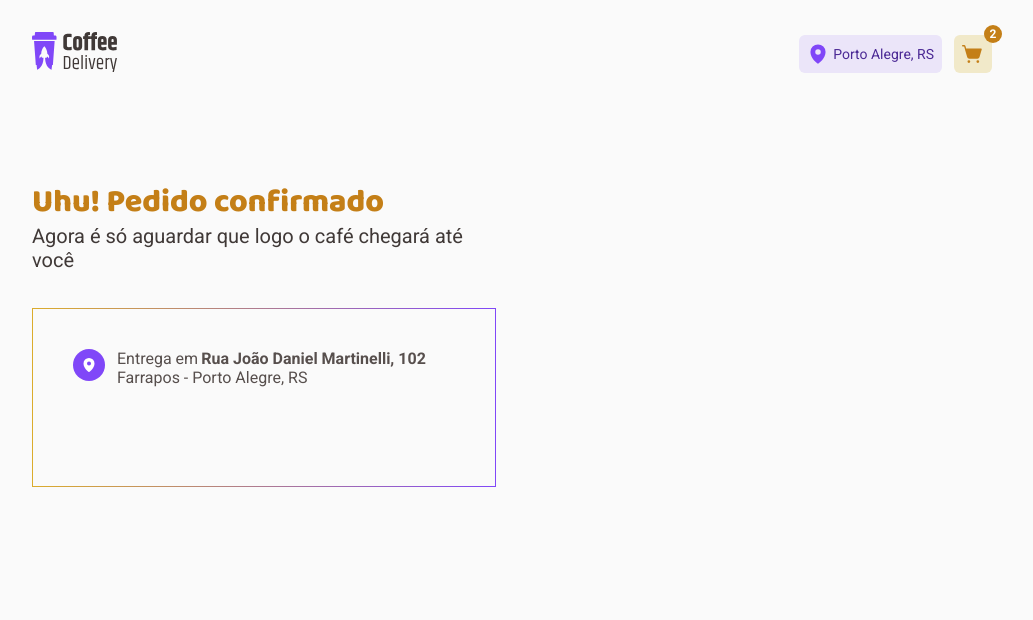
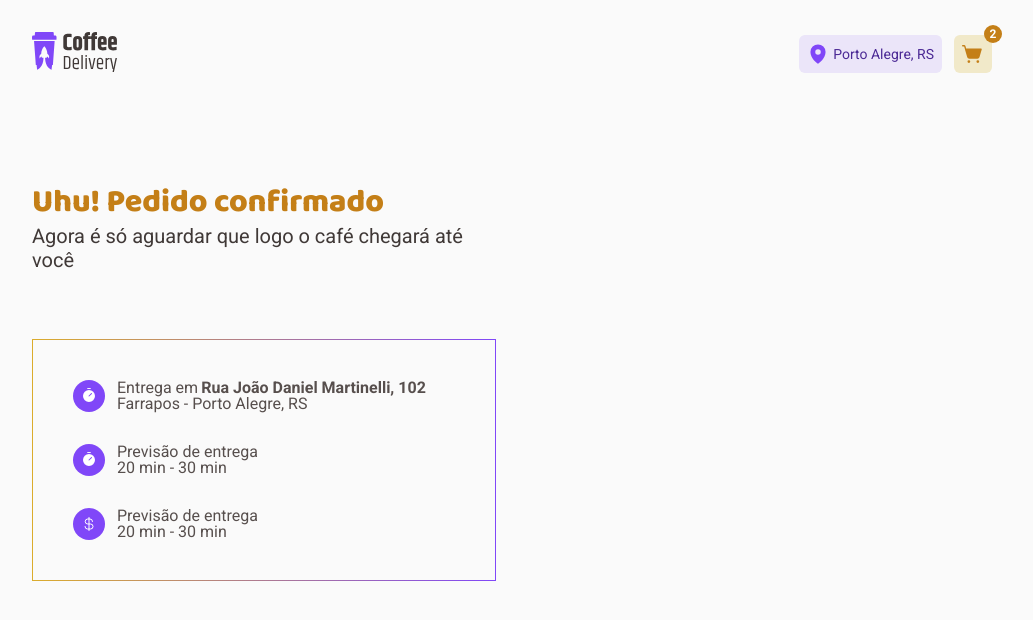
Before and after one commit to MartinGBB/coffee-delivery, a React (Vite) app: page /success in a window 1280 px wide. Shown: the top 620 px of the page, without its empty margins (128-1161 px from the left). Built offline with nearby package versions, Linux system fonts and the light colour scheme.

Commit message:
feat: adiciona outros componentes e da estilos a els

```diff
--- a/src/pages/Success/index.tsx
+++ b/src/pages/Success/index.tsx
@@ -1,5 +1,10 @@
-import { MapPin } from 'phosphor-react'
-import { AddressOrder, InfoContainer, SuccessContainer } from './styles'
+import { CurrencyDollar, MapPin, Timer } from 'phosphor-react'
+import {
+  AddressOrder,
+  DeliberyForecast,
+  InfoContainer,
+  SuccessContainer,
+} from './styles'
 
 export function Success() {
   return (
@@ -10,13 +15,32 @@ export function Success() {
       </div>
 
       <InfoContainer>
-        <AddressOrder>
+        {/* <AddressOrder>
           <MapPin size={16} weight="fill" />
           <div>
             <span>Rua João Daniel Martinelli, 102</span>
           </div>
           <span>Farrapos - Porto Alegre, RS</span>
-        </AddressOrder>
+        </AddressOrder> */}
+
+        <DeliberyForecast>
+          <Timer size={16} weight="fill" />
+          <span>Rua João Daniel Martinelli, 102</span>
+          <span>Farrapos - Porto Alegre, RS</span>
+        </DeliberyForecast>
+
+        <DeliberyForecast>
+          <Timer size={16} weight="fill" />
+          <span>Previsão de entrega</span>
+          <span>20 min - 30 min</span>
+        </DeliberyForecast>
+
+        <DeliberyForecast>
+          <CurrencyDollar size={16} weight="regular" />
+          <span>Previsão de entrega</span>
+          <span>20 min - 30 min</span>
+        </DeliberyForecast>
+
       </InfoContainer>
     </SuccessContainer>
   )
--- a/src/pages/Success/styles.ts
+++ b/src/pages/Success/styles.ts
@@ -1,12 +1,13 @@
 import styled from 'styled-components'
 
 export const SuccessContainer = styled.div`
-  margin: 11.375rem 10rem 11.375rem 10rem;
   display: grid;
   grid-template-columns: repeat(2, 1fr);
   grid-template-rows: 1fr 2fr;
   row-gap: 2.25rem;
   column-gap: 2rem;
+
+  margin: 11.375rem 10rem 11.375rem 10rem;
 
   @media (max-width: 1024px) {
     margin: 9rem 2rem 0 2rem;
@@ -39,6 +40,26 @@ export const InfoContainer = styled.div`
   border-image-slice: 1;
   border-radius: 6px 36px;
 
+  > div:nth-child(1) {
+    & span:nth-child(2)::before {
+      content: 'Entrega em';
+      font-weight: 400;
+      margin-right: 0.2rem;
+    }
+
+    > span:nth-child(2) {
+      font-weight: 700;
+    }
+  }
+
+  & div {
+    margin-bottom: 2rem;
+  }
+
+  & div:last-child {
+    margin-bottom: 0;
+  }
+
   /* background: linear-gradient(to left, transparent, transparent),
     linear-gradient(to left, transparent, transparent); */
 
@@ -47,11 +68,50 @@ export const InfoContainer = styled.div`
   grid-template-rows: repeat(2, 1fr); */
 `
 
-export const AddressOrder = styled.div`
+// export const AddressOrder = styled.div`
+//   display: grid;
+//   grid-template-columns: 2rem 1fr;
+//   grid-template-rows: repeat(2, 1fr);
+//   column-gap: 0.75rem;
+
+//   svg {
+//     grid-row: 1/3;
+//     grid-column: 1;
+
+//     color: ${({ theme }) => theme.white};
+//     background: ${({ theme }) => theme.purple};
+//     border-radius: 50%;
+//     padding: 0.5rem;
+//   }
+
+//   div {
+//     grid-column: 2;
+//     grid-row: 1;
+//     display: flex;
+
+//     span::before {
+//       content: 'Entrega em';
+//       font-weight: 400;
+//       margin-right: 0.2rem;
+//     }
+
+//     & span {
+//       font-weight: 700;
+//     }
+//   }
+//   span {
+//     grid-row: 2;
+//     grid-column: 2;
+//   }
+// `
+
+export const DeliberyForecast = styled.div`
   display: grid;
   grid-template-columns: 2rem 1fr;
   grid-template-rows: repeat(2, 1fr);
   column-gap: 0.75rem;
+  align-items: center;
+  line-height: 1;
 
   svg {
     grid-row: 1/3;
@@ -62,24 +122,4 @@ export const AddressOrder = styled.div`
     border-radius: 50%;
     padding: 0.5rem;
   }
-
-  div {
-    grid-column: 2;
-    grid-row: 1;
-    display: flex;
-
-    span::before {
-      content: 'Entrega em';
-      font-weight: 400;
-      margin-right: 0.2rem;
-    }
-
-    & span {
-      font-weight: 700;
-    }
-  }
-  span {
-    grid-row: 2;
-    grid-column: 2;
-  }
 `
```
